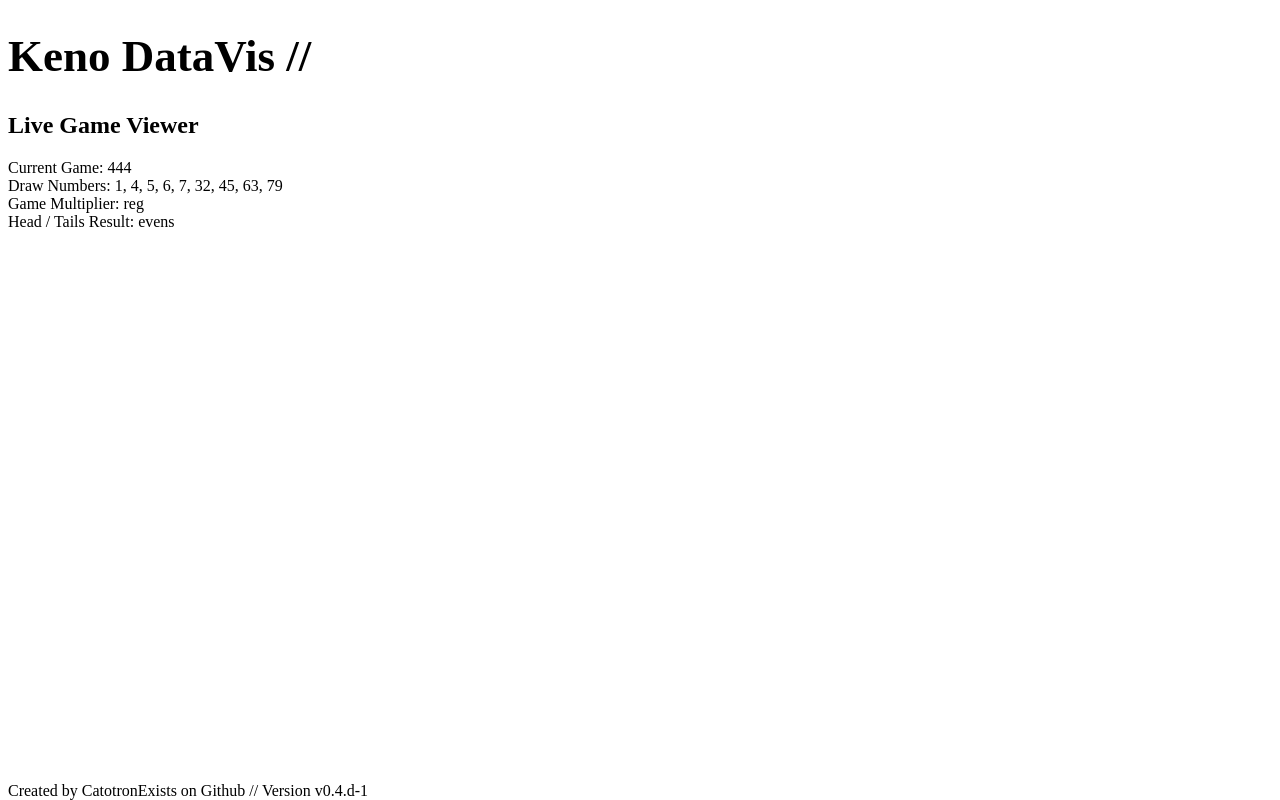
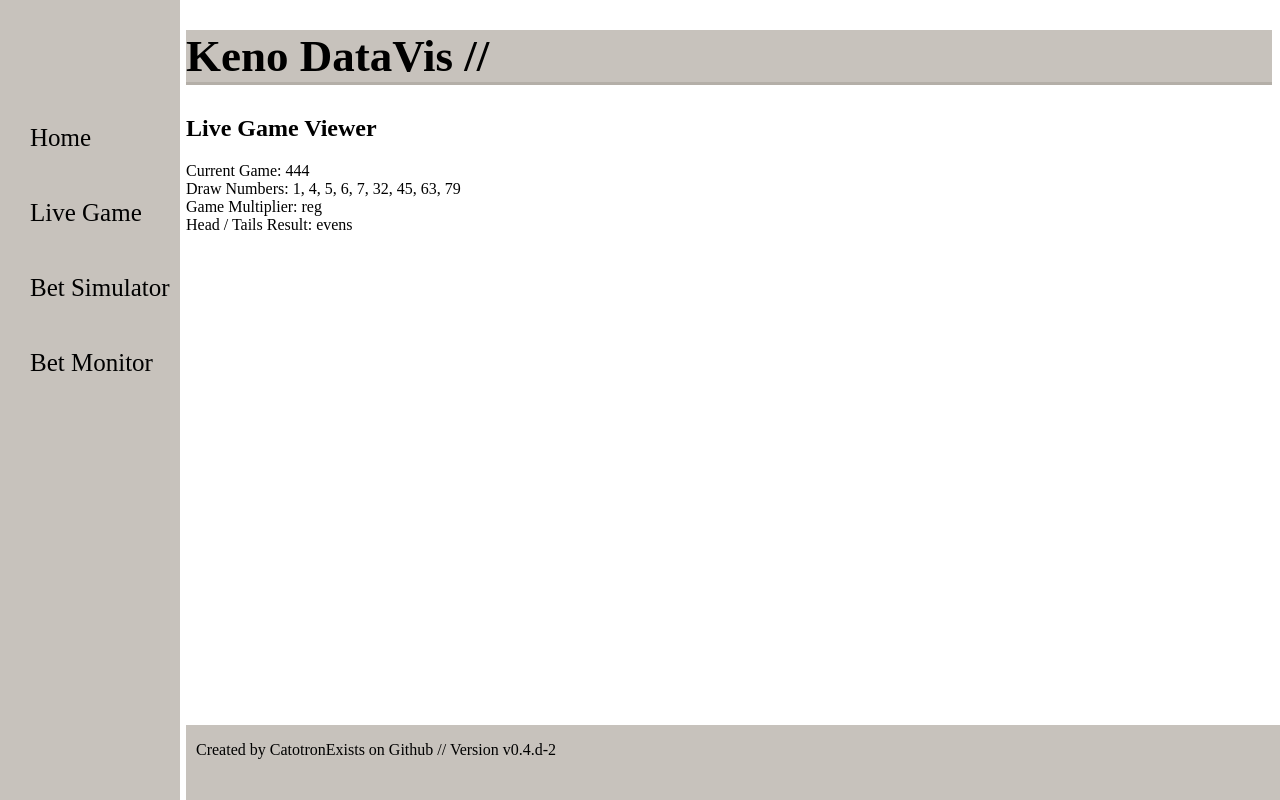
Before and after one commit to CatotronExists/Keno-API, a plain HTML site: page Website/Index.html in a window 1280 px wide. Drawn offline with Linux system fonts and the light colour scheme.

Commit message:
Console Error Correction + CSS Work [v0.4.d-2]

```diff
--- a/Website/Index.html
+++ b/Website/Index.html
@@ -1,13 +1,27 @@
 <!DOCTYPE html>
 
 <html>
+    <head>
         <title>Keno DataVis</title>
         <link rel="stylesheet" href="Styles.css">
+    </head>
+
     <header>
         <h1>Keno DataVis //</h1>
     </header>
 
+    <div id="sideBar">
+        <div class="sideNav">
+            <a href="#">Home</a>
+            <a href="#">Live Game</a>
+            <a href="#">Bet Simulator</a>
+            <a href="#">Bet Monitor</a>
+        </div>
+    </div>
+
     <body>
+        <body onload="getData()">
+        <div id="Main">
             <div id="gameDisplay">
                 <h2>Live Game Viewer</h2>
                 <div id="gameNumberDisplay">
@@ -27,12 +41,11 @@
                     <script src="Main.js"></script>
                 </div>
             </div>
+        </div>
     </body>
     <footer>
         <div id="footer">
-            <p2>Created by CatotronExists on Github                // Version v0.4.d-1</p2>
+            <p2>Created by CatotronExists on Github // Version v0.4.d-2</p2>
         </div>
     </footer>
-
-
 </html>
--- a/Website/Main.js
+++ b/Website/Main.js
@@ -1,4 +1,9 @@
 /* Get Data from MongoDB and display in HTML */
+/*const { MongoClient } = require("mongodb");*/
+function getData()
+    {
+        /*Get and sort data, then set elements to those values*/
+
         var gameNumber = document.getElementById("gameNumber");
         gameNumber.innerHTML = 444;
 
@@ -10,3 +15,4 @@ multiplier.innerHTML = "reg"
 
         var headTailResult = document.getElementById("headTailResult");
         headTailResult.innerHTML = "evens"
+    }
--- a/Website/Styles.css
+++ b/Website/Styles.css
@@ -1,12 +1,53 @@
-/* Headers */
+/*html {
+    background-color: rgb(199, 194, 188);
+} */
+
 h1 {
     font-size: 45px;
+    background-color: rgb(199, 194, 188);
+    border-bottom: 3px solid rgb(180, 175, 168);
+}
+
+/* Side Menu */
+#sideBar {
+    background-color: rgb(199, 194, 188);
+    height: 100%;
+    width: 150px;
+    position: fixed;
+    top: 0;
+    left: 0;
+    padding-top: 100px;
+    padding-left: 30px;
+}
+
+.sideNav a {
+    padding: 10px, 10px, 10px, 10px;
+    text-decoration: none;
+    font-size: 25px;
+    color: black;
+    line-height: 75px;
+    display: block;
+}
+
+.sideNav a:hover {
+    background-color: rgb(153, 149, 149);
+}
+
+/* Main */
+body {
+    padding-left: 175px;
+    border-left: 3px solid rgb(180, 175, 168);
+    background-color: white;
 }
 
 /* Footer */
-
 footer {
     position: fixed;
     bottom: 0px;
-    text-align: center;
+    text-align: left;
+    line-height: 50px;
+    padding-left: 10px;
+    height: 75px;
+    width: 100%;
+    background-color: rgb(199, 194, 188);
 }
```
Also changed, not shown: 1 other file. Lines whose indentation alone changed are shown as unchanged.
